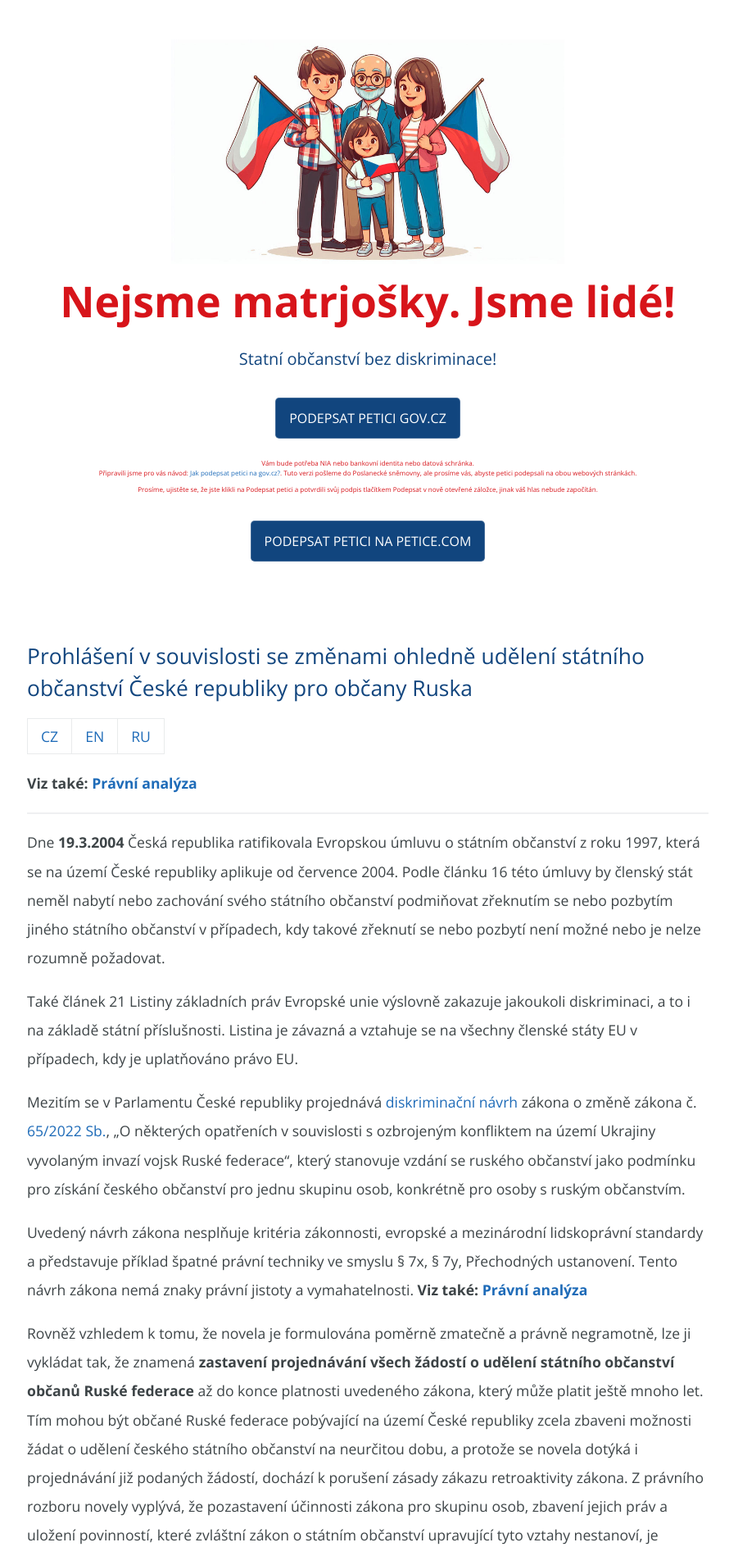
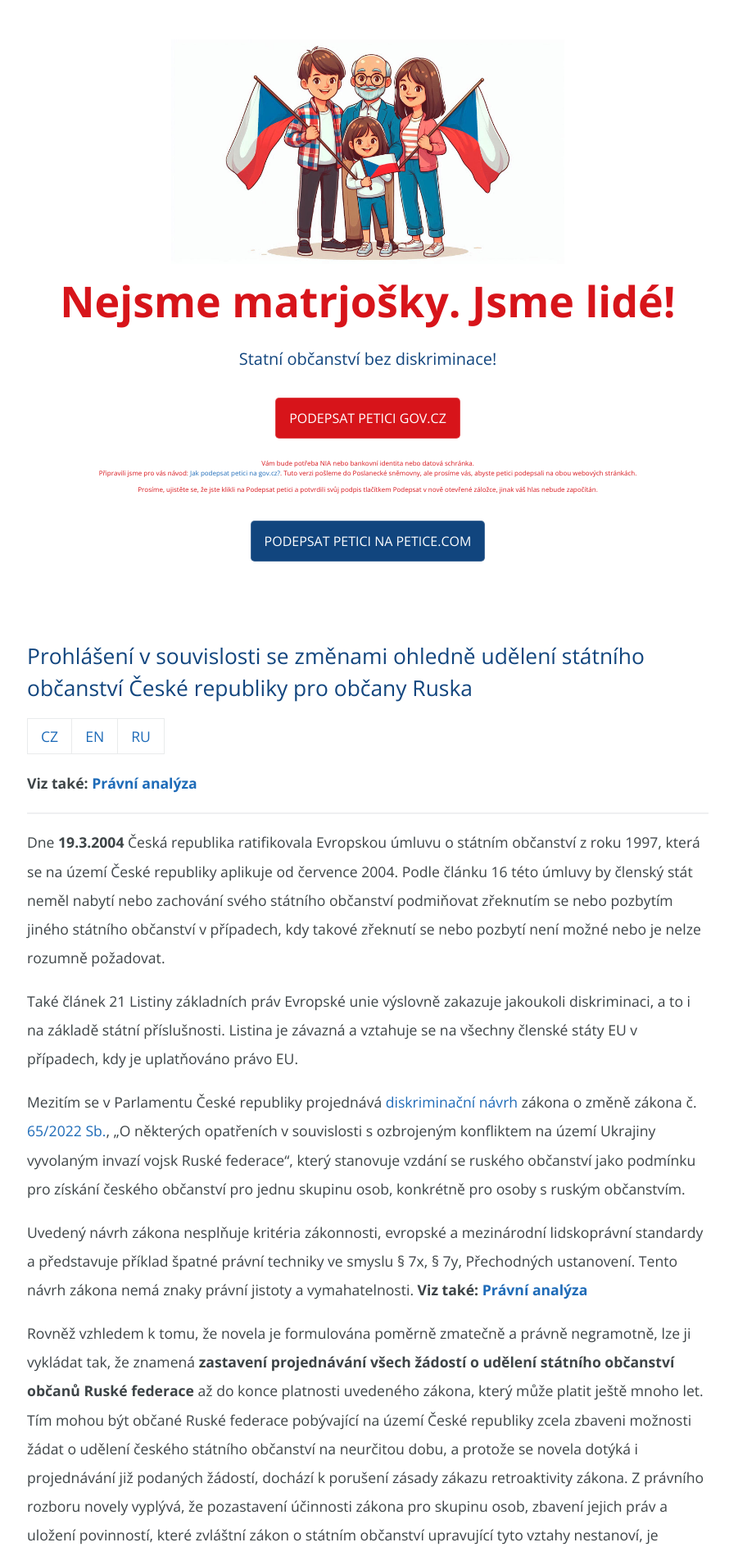
Before and after one commit to thewulf7/jsmelide, a Jekyll site: the page built from index.md, in a window 1280 px wide. Shown: the top 1898 px of the page at 82% size, without its empty margins (191-1081 px from the left). Built offline with Jekyll 4.4.1, drawn with Linux system fonts in a browser that asks for light colours; comment, search, counter and statistics services are not loaded.

Commit message:
buttons color swap

```diff
--- a/_includes/header-custom.html
+++ b/_includes/header-custom.html
@@ -1 +1 @@
-<a href="{{ site.petice.gov }}" class="btn btn-caps btn-action">Podepsat petici gov.cz</a>
+<a href="{{ site.petice.gov }}" class="btn btn-caps">Podepsat petici gov.cz</a>
```
